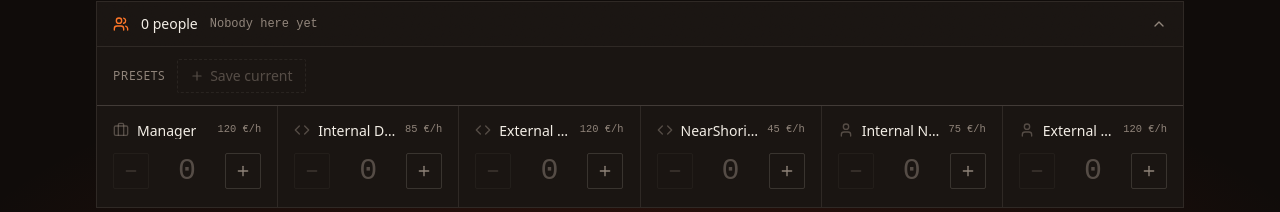
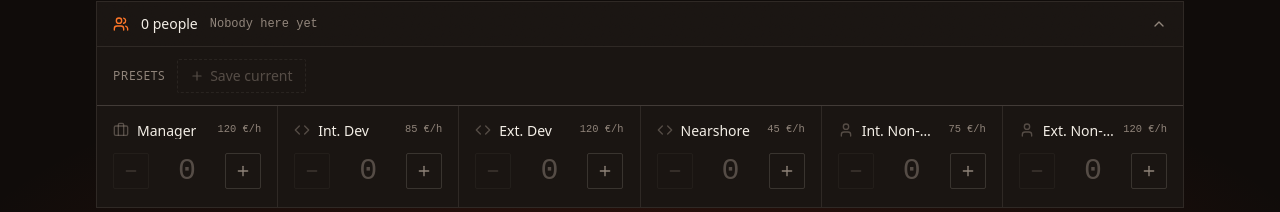
Before and after one commit to TheCodeOne/blablabucks, a React (Vite) app: page / in a window 1280 px wide. Shown: the part 560-772 px from the top of the page. Built offline with nearby package versions, Linux system fonts and the light colour scheme.

Commit message:
fix: use shorter labels for categories to prevent truncation

```diff
--- a/src/domain/categories.ts
+++ b/src/domain/categories.ts
@@ -19,11 +19,11 @@
 /** Rates are hourly costs in EUR. Defaults are rough DACH market guesses; users override them in the Settings Modal. */
 export const CATEGORIES: readonly Category[] = [
   { id: 'manager', label: 'Manager', shortLabel: 'Manager', defaultRate: 120 },
-  { id: 'internalDev', label: 'Internal Dev', shortLabel: 'Int. Dev', defaultRate: 85 },
-  { id: 'externalDev', label: 'External Dev', shortLabel: 'Ext. Dev', defaultRate: 120 },
-  { id: 'nearshoringDev', label: 'NearShoring Dev', shortLabel: 'Nearshore', defaultRate: 45 },
-  { id: 'internalNonDev', label: 'Internal Non-Dev', shortLabel: 'Int. Non-Dev', defaultRate: 75 },
-  { id: 'externalNonDev', label: 'External Non-Dev', shortLabel: 'Ext. Non-Dev', defaultRate: 120 },
+  { id: 'internalDev', label: 'Int. Dev', shortLabel: 'Int. Dev', defaultRate: 85 },
+  { id: 'externalDev', label: 'Ext. Dev', shortLabel: 'Ext. Dev', defaultRate: 120 },
+  { id: 'nearshoringDev', label: 'Nearshore', shortLabel: 'Nearshore', defaultRate: 45 },
+  { id: 'internalNonDev', label: 'Int. Non-Dev', shortLabel: 'Int. Non-Dev', defaultRate: 75 },
+  { id: 'externalNonDev', label: 'Ext. Non-Dev', shortLabel: 'Ext. Non-Dev', defaultRate: 120 },
 ]
 
 export type Rates = Record<CategoryId, number>
```
